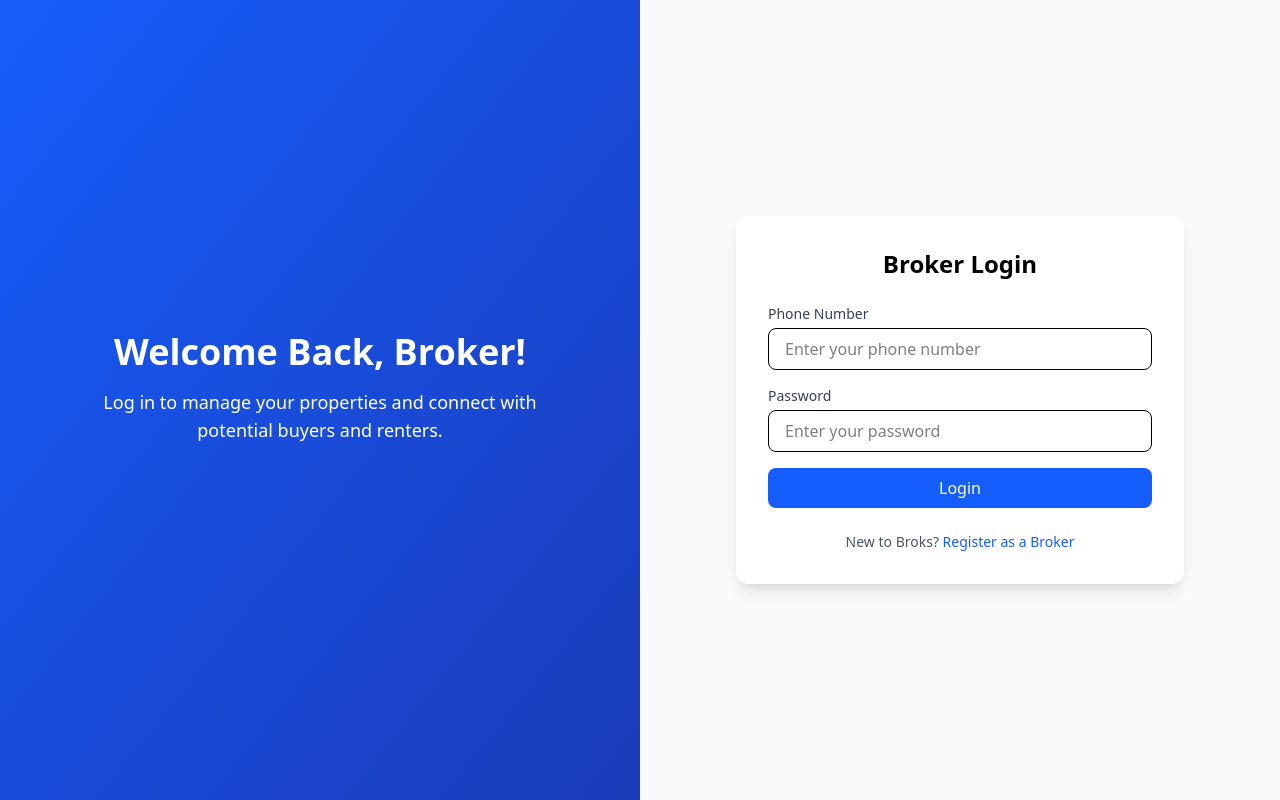
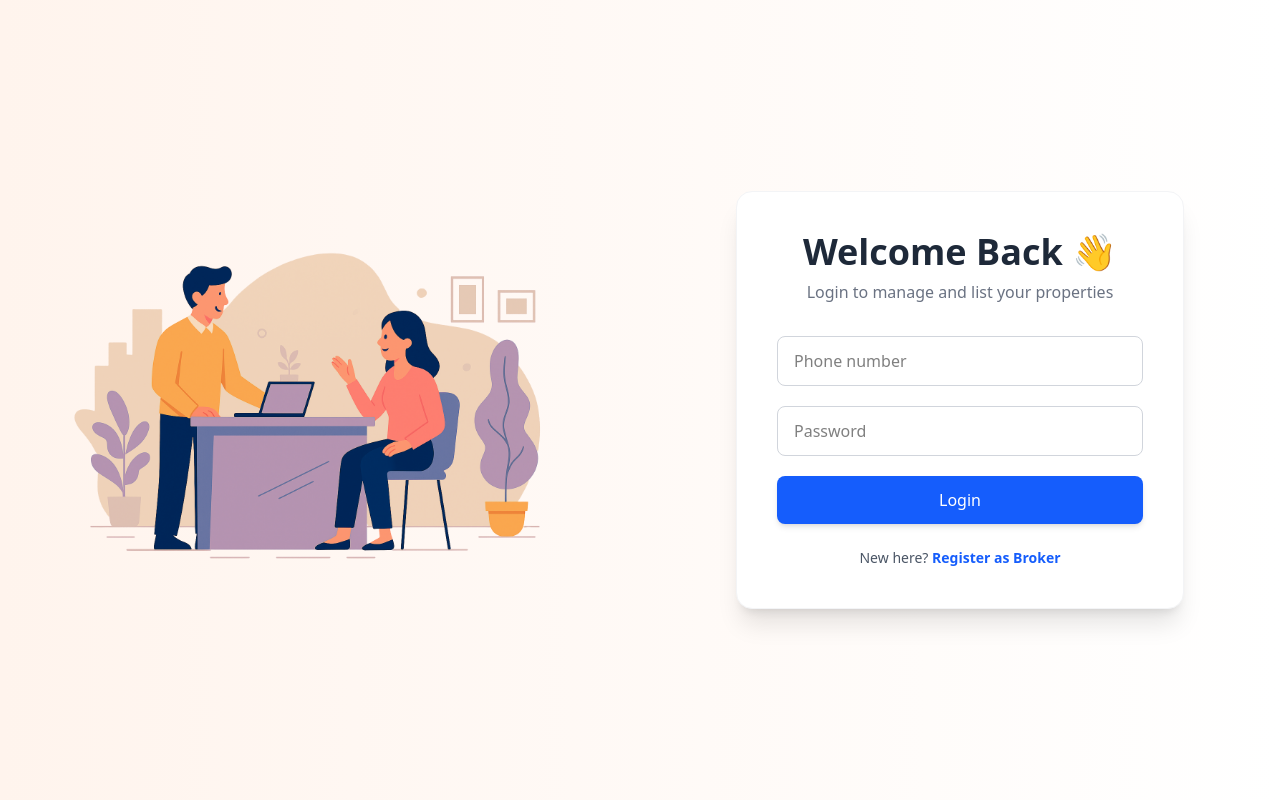
Before and after one commit to prahul25/elite-properties, a Next.js app: page /broker/login in a window 1280 px wide. Built offline with nearby package versions, Linux system fonts and the light colour scheme.

Commit message:
wire up broker login page with interactive UI and illustration

```diff
--- a/src/app/broker/login/page.tsx
+++ b/src/app/broker/login/page.tsx
@@ -1,109 +1,80 @@
 "use client";
 
 import { useState } from "react";
+import Image from "next/image";
 import Link from "next/link";
-import { useRouter } from "next/navigation";
 
 export default function BrokerLoginPage() {
-  const [phone, setPhone] = useState("");
-  const [password, setPassword] = useState("");
-  const [error, setError] = useState("");
-  const [loading, setLoading] = useState(false);
-  const router = useRouter();
+  const [formData, setFormData] = useState({ phone: "", password: "" });
+
+  const handleChange = (e: React.ChangeEvent<HTMLInputElement>) => {
+    setFormData({ ...formData, [e.target.name]: e.target.value });
+  };
 
   const handleSubmit = async (e: React.FormEvent) => {
     e.preventDefault();
-    setError("");
-    setLoading(true);
-
-    try {
-      const res = await fetch(`${process.env.NEXT_PUBLIC_API_URL}/api/auth/login`, {
-        method: "POST",
-        headers: { "Content-Type": "application/json" },
-        body: JSON.stringify({ phone, password }),
-      });
-
-      const data = await res.json();
-      if (!res.ok) throw new Error(data.error || "Login failed");
-
-      localStorage.setItem("accessToken", data.tokens.accessToken);
-      localStorage.setItem("refreshToken", data.tokens.refreshToken);
-
-      router.push(`/dashboard?brokerId=${data.broker._id}`);
-    } catch (err: unknown) {
-      setError(err instanceof Error ? err.message : "Something went wrong");
-    } finally {
-      setLoading(false);
-    }
+    // TODO: integrate login API
   };
 
   return (
-    <div className="min-h-screen flex">
-      {/* Left side graphic */}
-      <div className="hidden md:flex w-1/2 bg-gradient-to-br from-blue-600 to-blue-800 items-center justify-center text-white p-12">
-        <div className="text-center max-w-md">
-          <h1 className="text-4xl font-bold mb-4">Welcome Back, Broker!</h1>
-          <p className="text-lg mb-6">
-            Log in to manage your properties and connect with potential buyers and renters.
-          </p>
-          {/* <img
-            src="/broker-login-graphic.svg"
-            alt="Broker illustration"
-            className="mx-auto w-80"
-          /> */}
-        </div>
+    <div className="flex h-screen bg-gradient-to-r from-[#FFF4ED] to-white">
+      {/* Left Illustration Section */}
+      <div className="hidden md:flex w-1/2 items-center justify-center p-10">
+        <Image
+          src="/illustrations/broker-login.png"
+          alt="Broker Login Illustration"
+          width={550}
+          height={550}
+          priority
+        />
       </div>
 
-      {/* Right side form */}
-      <div className="flex-1 flex items-center justify-center bg-gray-50 px-6">
-        <div className="w-full max-w-md bg-white rounded-xl shadow-lg p-8">
-          <h2 className="text-2xl font-bold text-center mb-6">Broker Login</h2>
+      {/* Right Form Section */}
+      <div className="w-full md:w-1/2 flex items-center justify-center">
+        <div className="w-full max-w-md p-10 bg-white rounded-2xl shadow-xl border border-gray-100">
+          <h2 className="text-4xl font-extrabold text-gray-800 text-center">
+            Welcome Back 👋
+          </h2>
+          <p className="text-center text-gray-500 mt-2 mb-8">
+            Login to manage and list your properties
+          </p>
 
-          {error && (
-            <div className="bg-red-100 text-red-700 px-4 py-2 rounded mb-4 text-sm">
-              {error}
-            </div>
-          )}
+          <form onSubmit={handleSubmit} className="space-y-5">
+            <input
+              type="text"
+              name="phone"
+              placeholder="Phone number"
+              value={formData.phone}
+              onChange={handleChange}
+              required
+              className="w-full px-4 py-3 border border-gray-300 rounded-lg focus:ring-2 focus:ring-blue-500 outline-none transition"
+            />
 
-          <form onSubmit={handleSubmit} className="space-y-4">
-            <div>
-              <label className="block text-sm font-medium text-gray-700">Phone Number</label>
-              <input
-                type="tel"
-                value={phone}
-                onChange={(e) => setPhone(e.target.value)}
-                required
-                className="w-full mt-1 px-4 py-2 border rounded-lg focus:ring-2 focus:ring-blue-500 focus:outline-none"
-                placeholder="Enter your phone number"
-              />
-            </div>
-
-            <div>
-              <label className="block text-sm font-medium text-gray-700">Password</label>
-              <input
-                type="password"
-                value={password}
-                onChange={(e) => setPassword(e.target.value)}
-                required
-                className="w-full mt-1 px-4 py-2 border rounded-lg focus:ring-2 focus:ring-blue-500 focus:outline-none"
-                placeholder="Enter your password"
-              />
-            </div>
+            <input
+              type="password"
+              name="password"
+              placeholder="Password"
+              value={formData.password}
+              onChange={handleChange}
+              required
+              className="w-full px-4 py-3 border border-gray-300 rounded-lg focus:ring-2 focus:ring-blue-500 outline-none transition"
+            />
 
             <button
               type="submit"
-              disabled={loading}
-              className="w-full bg-blue-600 text-white py-2 rounded-lg font-medium hover:bg-blue-700 transition disabled:opacity-50"
+              className="w-full bg-blue-600 text-white py-3 rounded-lg hover:bg-blue-700 transition font-medium shadow-md"
             >
-              {loading ? "Logging in..." : "Login"}
+              Login
             </button>
           </form>
 
-          {/* Signup Link */}
           <p className="text-center text-sm text-gray-600 mt-6">
-            New to Broks?{" "}
-            <Link href="/broker/signup" className="text-blue-600 font-medium hover:underline">
-              Register as a Broker
+            New here?{" "}
+            <Link
+              href="/broker/signup"
+              className="text-blue-600 hover:underline font-semibold"
+            >
+              Register as Broker
             </Link>
           </p>
         </div>
```
Also changed, not shown: public/illustrations/broker-login.png (added).
